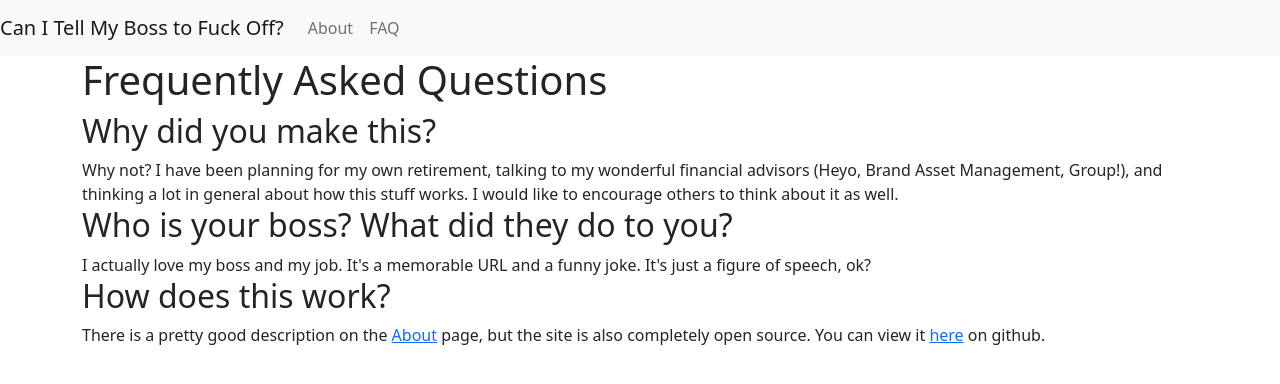
After one commit to terabyte/canitellmybosstofuckoff, a Flask app: page /faq in a window 1280 px wide. The commit adds this page. Shown: the top 384 px of the page. Run offline with Flask 2, Linux system fonts and the light colour scheme; some libraries are stand-ins or nearby versions.

Commit message:
cleanup, faq

```diff
--- a/src/cani.py
+++ b/src/cani.py
@@ -1,5 +1,4 @@
 from cachetools import cached, LRUCache
-from cachetools.keys import hashkey
 from time import time
 import concurrent.futures
 import os
@@ -68,6 +67,9 @@ def index():
 def about():
     return render_template('about.html')
 
+@app.route('/faq')
+def faq():
+    return render_template('faq.html')
 
 def validate_and_parse_form(form):
     data = dict()
--- a/src/templates/about.html
+++ b/src/templates/about.html
@@ -72,7 +72,7 @@ years.  That said, do not skip the very important disclaimer below.
 	The disclaimer at the top of the landing page is not just to
 	cover my own ass, I am <b>NOT</b> a professional financial advisor or investor
 	or expert or anything.  I just tell computers what to do for a living and one
-	day I thought it'd be cute and funny to tell them to do this in a singly snarky
+	day I thought it'd be cute and funny to tell them to do this in a single snarky
 	page you can laugh at and share with your friends.  This tool should
 	encourage you to think about the many benefits of not dying destitute, and seek
 	professional help to ensure you do not.  <b><i>Use the calculations provided
--- a/src/templates/base.html
+++ b/src/templates/base.html
@@ -19,6 +19,9 @@
                     <li class="nav-item active">
                         <a class="nav-link" href="{{ url_for('about') }}">About</a>
                     </li>
+                    <li class="nav-item active">
+                        <a class="nav-link" href="{{ url_for('faq') }}">FAQ</a>
+                    </li>
                 </ul>
             </div>
         </nav>
--- /dev/null
+++ b/src/templates/faq.html
@@ -0,0 +1,21 @@
+{% extends 'base.html' %}
+{% block title %} - FAQ{% endblock %}
+{% block content %}
+    <h1>Frequently Asked Questions</h1>
+    <h2>Why did you make this?</h2>
+    Why not?  I have been planning for my own retirement, talking to my
+    wonderful financial advisors (Heyo, Brand Asset Management, Group!), and
+    thinking a lot in general about how this stuff works.  I would like to
+    encourage others to think about it as well.
+
+    <h2>Who is your boss?  What did they do to you?</h2>
+
+    I actually love my boss and my job.  It's a memorable URL and a funny joke.
+    It's just a figure of speech, ok?
+
+    <h2>How does this work?</h2>
+
+    There is a pretty good description on the <a href="{{ url_for('about') }}">About</a> page, but the site is also completely open source.  You can view it <a href="https://github.com/terabyte/canitellmybosstofuckoff">here</a> on github.
+
+
+{% endblock %}
```
Also changed, not shown: README.md.
